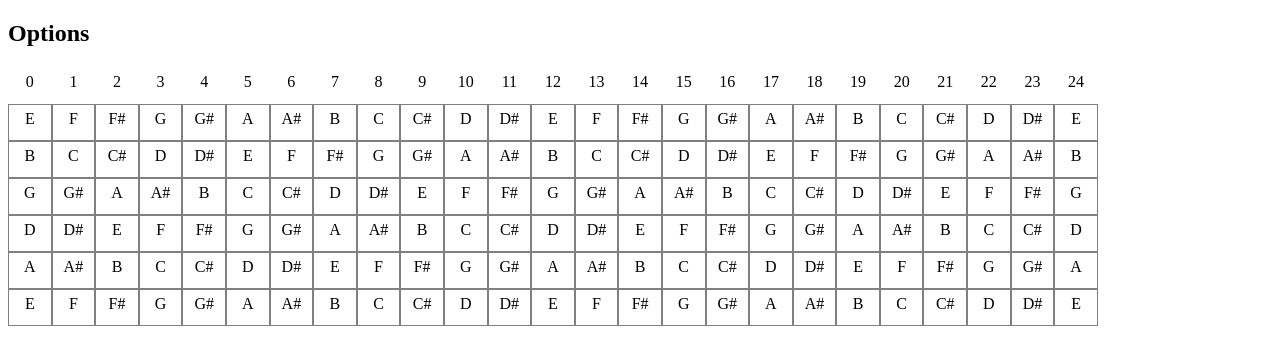
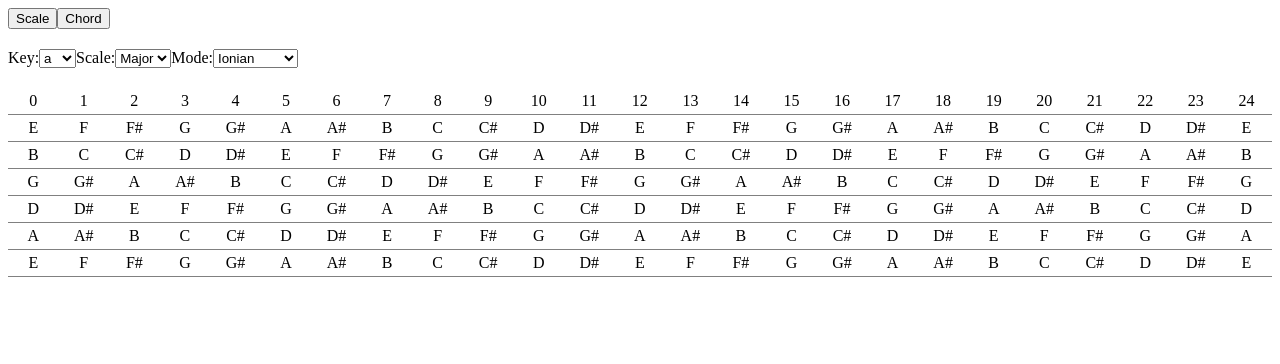
Before and after one commit to kodemonki/react-fretboard, a React app: page /scale in a window 1280 px wide. Built offline with nearby package versions, Linux system fonts and the light colour scheme.

Commit message:
restructured components

```diff
--- a/package.json
+++ b/package.json
@@ -20,8 +20,11 @@
   },
   "homepage": "https://github.com/kodemonki/react-fretboard#readme",
   "dependencies": {
+    "history": "^4.7.2",
     "react": "^16.3.2",
-    "react-dom": "^16.3.2"
+    "react-dom": "^16.3.2",
+    "react-router": "^4.2.0",
+    "react-router-dom": "^4.2.2"
   },
   "devDependencies": {
     "babel-core": "^6.26.0",
--- a/src/index.js
+++ b/src/index.js
@@ -5,4 +5,4 @@ import Layout from "./js/components/Layout";
 
 import './styles/appStyles.scss';
 
-ReactDOM.render(<Layout />, document.getElementById("Layout"));
+ReactDOM.render( <Layout/>, document.getElementById("Layout"));
--- /dev/null
+++ b/src/js/components/ChordOptions.js
@@ -0,0 +1,32 @@
+import React from "react";
+
+export default class ChordOptions extends React.Component {
+  constructor(props) {
+    super(props);
+    this.state = {key: 0};
+  }
+
+  handleChange(event) {
+    this.setState({key: event.target.value});
+  }
+
+  getKeyList() {
+    const keys = ['a','a#','b','c','c#','d','d#','e','f','f#','g','g#'];
+
+    const keyList = keys.map((key,i) => {
+      return (<option key={i} value={i}>{key}</option>);
+    });
+
+    return keyList;
+  }
+
+  render() {
+    return <div className="options">
+        <form onSubmit={this.handleSubmit}>
+          <label>
+          Key:<select value={this.state.key} onChange={this.handleChange.bind(this)}>{this.getKeyList()}</select>
+          </label>
+        </form>
+      </div>;
+  }
+}
--- a/src/js/components/Fret.js
+++ b/src/js/components/Fret.js
@@ -9,6 +9,10 @@ export default class Fret extends React.Component {
     super(props);
   }
   getNote(num){
+    const octave = 12;
+    while(num >= octave){
+      num -= octave;
+    }
     const valueArray=['a','a#','b','c','c#','d','d#','e','f','f#','g','g#'];
     return valueArray[num];
   }
--- a/src/js/components/Fretboard.js
+++ b/src/js/components/Fretboard.js
@@ -3,11 +3,26 @@ import React from "react";
 import String from "./String";
 
 export default class FretBoard extends React.Component {
+
+  constructor(props){
+    super(props);
+    var fretboard = [];
+    for (var i = 0; i < this.props.guitar.strings.length; i++) {
+      var notes = [];
+      for(var n=0;n<this.props.guitar.semitones;n++){
+        var note = this.props.guitar.strings[i]+n;
+        notes.push(note);
+      }
+      fretboard.push(notes);
+    }
+    this.state = {fretboard};
+  }
+
   render() {
     return <div>
-             {this.props.guitar.strings.map((note, index) => {
-               return <String key={index} guitar={this.props.guitar} baseNote={note}/>;
-             })}
-           </div>;
+      {this.state.fretboard.map((notes, index) => {
+        return <String key={index} noteArray={notes}/>;
+      })}
+      </div>;
   }
 }
--- a/src/js/components/Layout.js
+++ b/src/js/components/Layout.js
@@ -1,6 +1,9 @@
 import React from "react";
+import { BrowserRouter as Router, Route, Link } from 'react-router-dom';
 
-import Options from "./Options";
+import Navigation from "./Navigation";
+import ScaleOptions from "./ScaleOptions";
+import ChordOptions from "./ChordOptions";
 import FretLabels from "./FretLabels";
 import FretBoard from "./FretBoard";
 
@@ -11,15 +14,23 @@ export default class Layout extends React.Component {
     this.state = {
       guitar: {
         strings:[7,2,10,5,0,7],
-        semitones:25
+        semitones:25,
+        octave:12
       }
     }
   }
+
   render() {
-    return <div>
-             <Options guitar={this.state.guitar}/>
-             <FretLabels guitar={this.state.guitar}/>
-             <FretBoard guitar={this.state.guitar}/>
-           </div>;
+    return <Router>
+      <div className="Layout">
+        <Navigation/>
+
+        <Route path="/scale" component={ScaleOptions} />
+        <Route path="/chord" component={ChordOptions} />
+
+        <FretLabels guitar={this.state.guitar}/>
+        <FretBoard guitar={this.state.guitar}/>
+      </div>
+    </Router>;
   }
 }
--- /dev/null
+++ b/src/js/components/Navigation.js
@@ -0,0 +1,16 @@
+import React from "react";
+
+import { BrowserRouter as Router, Route, Link } from 'react-router-dom';
+
+export default class Navigation extends React.Component {
+  constructor(props) {
+    super(props);
+  }
+
+  render() {
+    return <nav className="navigation">
+      <Link to={"/scale"}><button>Scale</button></Link>
+      <Link to={"/chord"}><button>Chord</button></Link>
+    </nav>;
+  }
+}
--- a/src/js/components/Options.js
+++ /dev/null
@@ -1,9 +0,0 @@
-import React from "react";
-
-export default class Options extends React.Component {
-  render() {
-    return <div>
-             <h1>Options</h1>
-           </div>;
-  }
-}
--- /dev/null
+++ b/src/js/components/ScaleOptions.js
@@ -0,0 +1,69 @@
+import React from "react";
+
+export default class ScaleOptions extends React.Component {
+  constructor(props) {
+    super(props);
+    this.state = {key: 0, scale:0, mode:0};
+  }
+
+  handleKeyChange(event) {
+    const newState = Object.assign(this.state, { key: event.target.value });
+    this.setState(newState);
+  }
+
+  handleScaleChange(event) {
+    const newState = Object.assign(this.state, { scale: event.target.value });
+    this.setState(newState);
+  }
+
+  handleModeChange(event) {
+    const newState = Object.assign(this.state, { mode: event.target.value });
+    this.setState(newState);
+  }
+
+  getKeyList() {
+    const keys = ['a','a#','b','c','c#','d','d#','e','f','f#','g','g#'];
+
+    const keyList = keys.map((key,i) => {
+      return (<option key={i} value={i}>{key}</option>);
+    });
+
+    return keyList;
+  }
+
+  getScaleList() {
+    const scales = ['Major','Minor','Blues'];
+
+    const keyList = scales.map((scale,i) => {
+      return (<option key={i} value={i}>{scale}</option>);
+    });
+
+    return keyList;
+  }
+
+  getModeList() {
+    const modes = ['Ionian','Dorian','Phrygian','Lydian','Mixolydian','Aeolian','Locrian'];
+
+    const keyList = modes.map((mode,i) => {
+      return (<option key={i} value={i}>{mode}</option>);
+    });
+
+    return keyList;
+  }
+
+  render() {
+    return <div className="options">
+      <form onSubmit={this.handleSubmit}>
+        <label>
+          Key:<select value={this.state.key} onChange={this.handleKeyChange.bind(this)}>{this.getKeyList()}</select>
+        </label>
+        <label>
+          Scale:<select value={this.state.scale} onChange={this.handleScaleChange.bind(this)}>{this.getScaleList()}</select>
+        </label>
+        <label>
+          Mode:<select value={this.state.mode} onChange={this.handleModeChange.bind(this)}>{this.getModeList()}</select>
+        </label>
+      </form>
+    </div>;
+  }
+}
--- a/src/js/components/String.js
+++ b/src/js/components/String.js
@@ -3,21 +3,14 @@ import React from "react";
 import Fret from "./Fret";
 
 export default class String extends React.Component {
-  getFrets(note){
-    const octave = 12;
-    var frets = [];
-    for (var i = 0; i < this.props.guitar.semitones; i++) {
-      var tone = this.props.baseNote+i;
-      while(tone >= octave){
-        tone -= octave;
-      }
-      frets.push(<Fret note={tone} key={i} />);
-    }
-    return frets;
+  constructor(props) {
+    super(props);
   }
   render() {
     return <div>
-             {this.getFrets(this.props.baseNote)}
-           </div>;
+      {this.props.noteArray.map((note, index) => {
+        return <Fret key={index} note={note}/>;
+      })}
+    </div>;
   }
 }
--- a/src/styles/appStyles.scss
+++ b/src/styles/appStyles.scss
@@ -11,21 +11,27 @@ body {
 
 .fret {
   display: inline-block;
-  border: 1px grey solid;
-  min-width: 2.5%;
-  min-height: 25px;
+  border-bottom: 1px grey solid;
+  width: 4%;
   text-align: center;
-  padding:5px;
+  padding:4px 0px;
   text-transform: uppercase;
 
 }
+
 .fret-label {
   display: inline-block;
-  border: 1px white solid;
-  min-width: 2.5%;
-  min-height: 25px;
+  border-bottom: 1px grey solid;
+  width: 4%;
   text-align: center;
-  padding:5px;
+  padding:4px 0px;
   text-transform: uppercase;
 
 }
+
+.options {
+  padding-bottom: 20px;
+}
+.navigation {
+  padding-bottom: 20px;
+}
```
Also changed, not shown: 1 other file.
